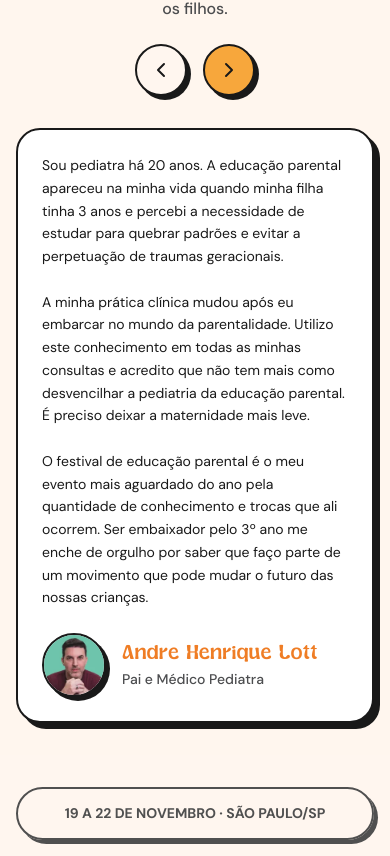
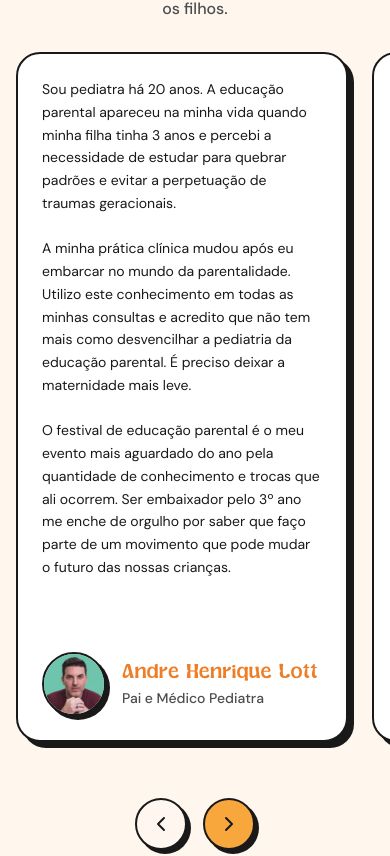
Before and after one commit to oanthonydesign/-LP-Festival-parental, a Next.js app: page / in a window 390 px wide. Shown: the part 10712-11568 px from the top of the page. Built offline with nearby package versions, Linux system fonts and the light colour scheme.

Commit message:
feat: ajusta container dos depoimentos no mobile para scroll nativo edge-to-edge e move botões para a base

```diff
--- a/src/components/sections/Section16.tsx
+++ b/src/components/sections/Section16.tsx
@@ -1,6 +1,6 @@
 'use client';
 
-import { useState } from 'react';
+import { useRef } from 'react';
 import { ChevronLeft, ChevronRight } from 'lucide-react';
 
 interface Testimonial {
@@ -46,58 +46,46 @@ function Heading() {
 }
 
 export default function Section16() {
-  const [startIndex, setStartIndex] = useState(0);
+  const scrollRef = useRef<HTMLDivElement>(null);
 
   const handleNext = () => {
-    setStartIndex((prev) => (prev + 1) % testimonials.length);
+    if (scrollRef.current) {
+      // Avança a largura aproximada de um card no mobile/tablet
+      scrollRef.current.scrollBy({ left: 320, behavior: 'smooth' });
+    }
   };
 
   const handlePrev = () => {
-    setStartIndex((prev) => (prev - 1 + testimonials.length) % testimonials.length);
+    if (scrollRef.current) {
+      scrollRef.current.scrollBy({ left: -320, behavior: 'smooth' });
+    }
   };
-
-  // Rotaciona o array de depoimentos com base no startIndex
-  const visibleTestimonials = [
-    testimonials[startIndex % testimonials.length],
-    testimonials[(startIndex + 1) % testimonials.length],
-    testimonials[(startIndex + 2) % testimonials.length],
-  ];
 
   return (
     <section className="bg-[#fff6ee] flex flex-col items-center pt-[32px] pb-[32px] md:pb-[64px] px-4 md:px-[30px] relative w-full overflow-hidden" id="depoimentos">
+      <style dangerouslySetInnerHTML={{__html: `
+        .hide-scrollbar::-webkit-scrollbar {
+          display: none;
+        }
+      `}} />
       <div className="w-full max-w-[1280px] flex flex-col gap-8 md:gap-12 relative">
 
-        {/* Topo: Título + Botões de Navegação */}
+        {/* Topo: Título */}
         <div className="flex flex-col md:flex-row items-center md:items-end justify-between w-full gap-6">
           <Heading />
-
-          {/* Botões de Navegação */}
-          <div className="flex gap-4">
-            <button
-              onClick={handlePrev}
-              className="bg-[#fff6ef] border-2 border-[#191919] p-3 rounded-full shadow-[4px_4px_0px_0px_#191919] hover:translate-y-[1.5px] hover:shadow-[1.5px_1.5px_0px_0px_#191919] active:translate-y-[2px] active:shadow-[1px_1px_0px_0px_#191919] transition-all cursor-pointer"
-              aria-label="Depoimento anterior"
-            >
-              <ChevronLeft size={24} className="text-[#191919]" />
-            </button>
-            <button
-              onClick={handleNext}
-              className="bg-[#f7a73c] border-2 border-[#191919] p-3 rounded-full shadow-[4px_4px_0px_0px_#191919] hover:translate-y-[1.5px] hover:shadow-[1.5px_1.5px_0px_0px_#191919] active:translate-y-[2px] active:shadow-[1px_1px_0px_0px_#191919] transition-all cursor-pointer"
-              aria-label="Próximo depoimento"
-            >
-              <ChevronRight size={24} className="text-[#191919]" />
-            </button>
-          </div>
         </div>
 
-        {/* Grid de Depoimentos (Carrossel Circular) */}
-        <div className="grid grid-cols-1 lg:grid-cols-3 gap-6 md:gap-8 w-full relative">
-          {visibleTestimonials.map((testimonial, index) => (
+        {/* Grid de Depoimentos (Carrossel Nativo) */}
+        <div
+          ref={scrollRef}
+          className="flex overflow-x-auto snap-x snap-mandatory gap-6 md:gap-8 w-[calc(100%+32px)] md:w-full -mx-4 md:mx-0 px-4 md:px-0 relative pb-4 hide-scrollbar items-stretch"
+          style={{ scrollbarWidth: 'none', msOverflowStyle: 'none' }}
+        >
+          {testimonials.map((testimonial) => (
             <div
               key={testimonial.name}
-              className={`bg-white border-2 border-[#191919] rounded-[24px] shadow-[6px_6px_0px_0px_#191919] p-6 flex flex-col items-start text-left gap-4 hover:translate-y-[-4px] transition-all duration-300 h-full
-                ${index > 0 ? 'hidden lg:flex' : 'flex'}
-              `}
+              className="bg-white border-2 border-[#191919] rounded-[24px] shadow-[6px_6px_0px_0px_#191919] p-6 flex flex-col items-start text-left gap-4 hover:translate-y-[-4px] transition-all duration-300 h-auto shrink-0 snap-center lg:snap-start
+                w-[85vw] sm:w-[400px] lg:w-[calc(33.333%-22px)]"
             >
               <p className="font-dm-sans text-[#191919] text-sm md:text-base leading-relaxed whitespace-pre-line flex-grow">
                 {testimonial.text}
@@ -124,8 +112,26 @@ export default function Section16() {
               </div>
             </div>
           ))}
+        </div>
 
+        {/* Botões de Navegação (Abaixo no mobile e desktop) */}
+        <div className="flex justify-center md:justify-end gap-4 w-full mt-2 lg:-mt-4 relative z-10 px-2">
+          <button
+            onClick={handlePrev}
+            className="bg-[#fff6ef] border-2 border-[#191919] p-3 rounded-full shadow-[4px_4px_0px_0px_#191919] hover:translate-y-[1.5px] hover:shadow-[1.5px_1.5px_0px_0px_#191919] active:translate-y-[2px] active:shadow-[1px_1px_0px_0px_#191919] transition-all cursor-pointer"
+            aria-label="Depoimento anterior"
+          >
+            <ChevronLeft size={24} className="text-[#191919]" />
+          </button>
+          <button
+            onClick={handleNext}
+            className="bg-[#f7a73c] border-2 border-[#191919] p-3 rounded-full shadow-[4px_4px_0px_0px_#191919] hover:translate-y-[1.5px] hover:shadow-[1.5px_1.5px_0px_0px_#191919] active:translate-y-[2px] active:shadow-[1px_1px_0px_0px_#191919] transition-all cursor-pointer"
+            aria-label="Próximo depoimento"
+          >
+            <ChevronRight size={24} className="text-[#191919]" />
+          </button>
         </div>
+
       </div>
     </section>
   );
```
